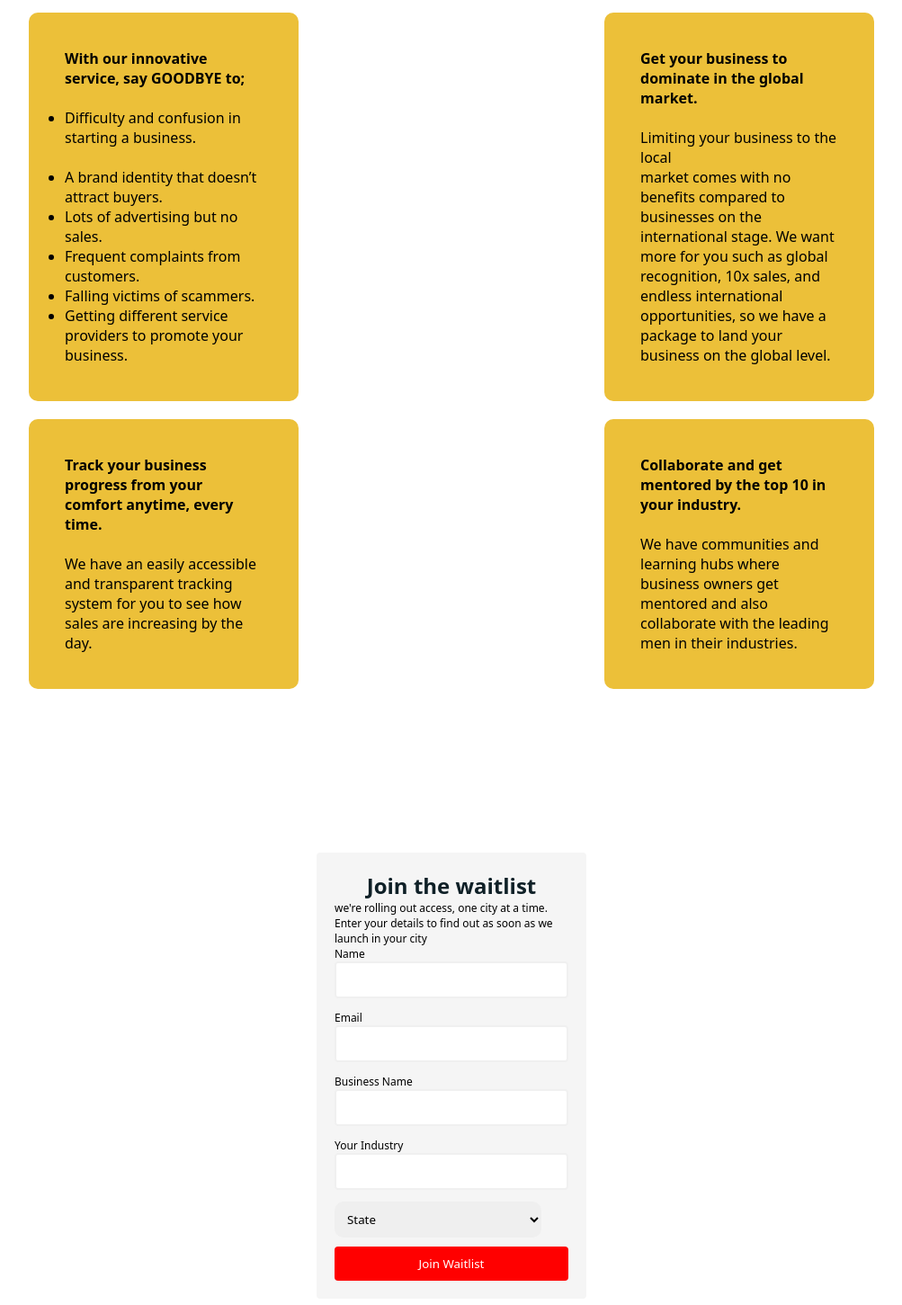
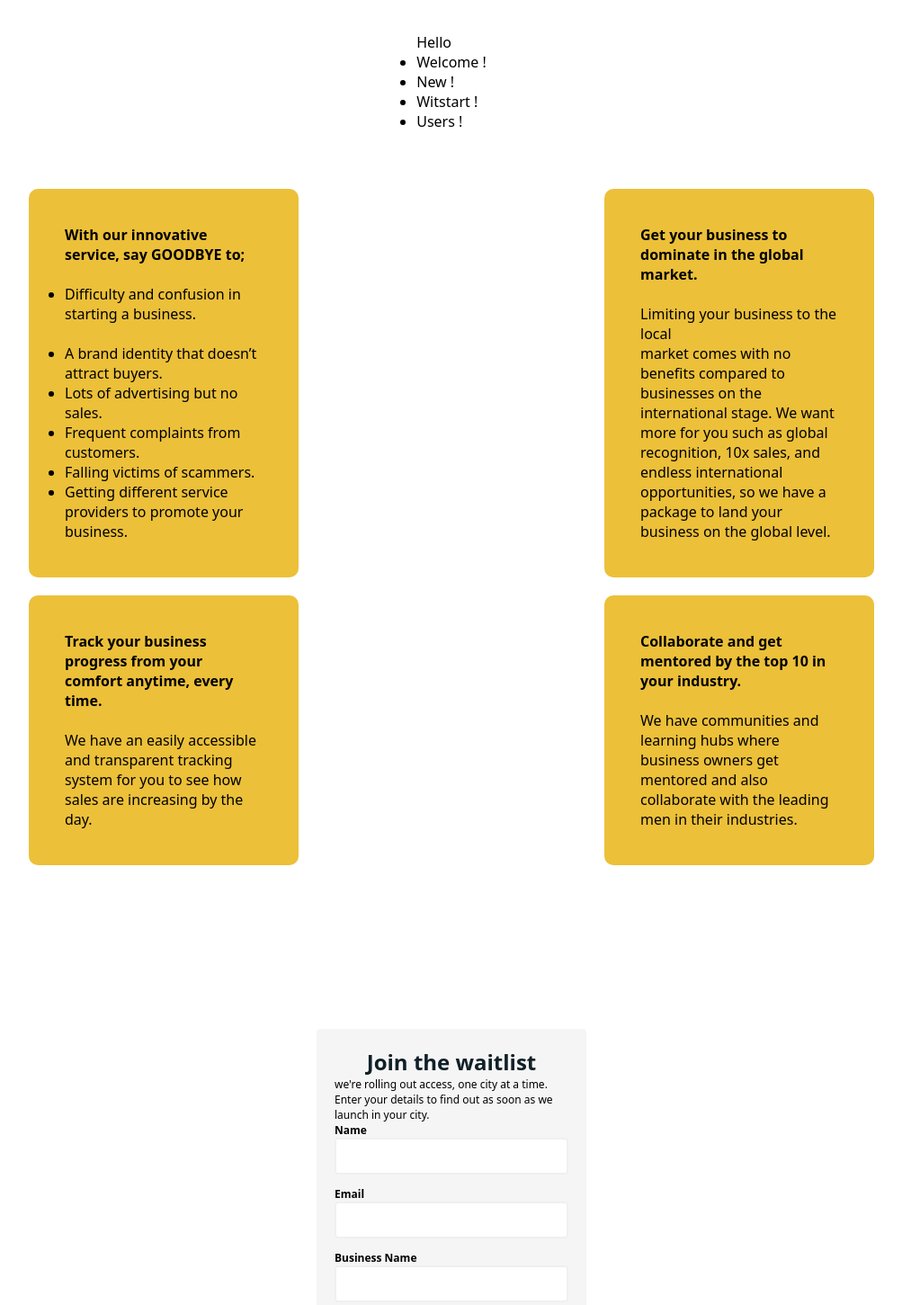
Before and after one commit to ManueltMan/witstart.io, a plain HTML site: page index.html in a window 1280 px wide. Shown: the part 560-2011 px from the top of the page at 90% size, without its empty margins (138-1141 px from the left). Drawn offline with Linux system fonts and the light colour scheme.

Commit message:
Add files via upload

```diff
--- a/index.html
+++ b/index.html
@@ -8,6 +8,7 @@
     <link rel="preconnect" href="https://fonts.gstatic.com" crossorigin>
     <link href="https://fonts.googleapis.com/css2?family=Poppins:wght@400;700&display=swap" rel="stylesheet">
     <link rel="stylesheet" href="./style.css">
+    <link href="https://fonts.googleapis.com/css?family=Lato" rel="stylesheet">
     <script defer src="./index.js"></script>
 </head>
 <body>
@@ -39,76 +40,24 @@
         </div>
         <br>
     </div>
+    <br><br>
+    <div class="container4 flex-around wrap">
+        <div class="content">
+            <div class="content__container">
+                <p class="content__container__text">
+                    Hello
+                </p>
 
-    <!-- <div class="container4 flex-around wrap">
-        <marquee behavior="" direction="">
-           <h5><span style="width: 155px; padding: 20px; background: rgb(161, 221, 161); border-radius: 20px;" >fruit</span>  <span style="width: 155px; padding: 10px; background: rgb(161, 221, 161); border-radius: 20px;" >peak</span> <span style="width: 155px; padding: 20px; background: rgb(161, 221, 161); border-radius: 20px;" >ball</span> <span style="width: 155px; padding: 20px; background: rgb(161, 221, 161); border-radius: 20px;" >drink</span> <span style="width: 155px; padding: 20px; background: rgb(161, 221, 161); border-radius: 20px;" >drink</span> <span style="width: 155px; padding: 20px; background: rgb(161, 221, 161); border-radius: 20px;" >drink</span> <span style="width: 155px; padding: 20px; background: rgb(161, 221, 161); border-radius: 20px;" >drink</span> <span style="width: 155px; padding: 20px; background: rgb(161, 221, 161); border-radius: 20px;" >drink</span> <span style="width: 155px; padding: 20px; background: rgb(161, 221, 161); border-radius: 20px;" >drink</span> <span style="width: 155px; padding: 20px; background: rgb(161, 221, 161); border-radius: 20px;" >drink</span> <span style="width: 155px; padding: 20px; background: rgb(161, 221, 161); border-radius: 20px;" >drink</span></h5>
-        </marquee>
-        <br>
-
-
-
-
-                <!-- <br>
-                <div style="width: 155px; padding: 10px; background: rgb(161, 221, 161); border-radius: 10px;" class="box">
-                    <p>Snacks</p>
-                </div>
-            <br>
-                <div style="width: 155px; padding: 10px; background: rgb(161, 221, 161); border-radius: 10px;" class="box">
-                    <p>Baby item</p>
-                </div>
-            <br>
-                <div style="width: 155px; padding: 10px; background: rgb(161, 221, 161); border-radius: 10px;" class="box">
-                    <p>Tubers</p>
-                </div>
-            <br>
-                <div style="width: 155px; padding: 10px; background: rgb(161, 221, 161); border-radius: 10px;" class="box">
-                    <p>Cleaning supplies</p>
-                </div>
-            <br>
-                <div style="width: 155px; padding: 10px; background: rgb(161, 221, 161); border-radius: 10px;" class="box">
-                    <p>Soft drinks</p>
-                </div>
-            <br>
-                <div style="width: 155px; padding: 10px; background: rgb(161, 221, 161); border-radius: 10px;" class="box">
-                    <p>oil</p>
-                </div>
-            <br>
-                <div style="width: 155px; padding: 10px; background: rgb(161, 221, 161); border-radius: 10px;" class="box">
-                    <p>Grains</p>
-                </div>
-            <br>
-                <div style="width: 155px; padding: 10px; background: rgb(161, 221, 161); border-radius: 10px;" class="box">
-                    <p>Bread & baked goods</p>
-                </div>
-            <br>
-                <div style="width: 155px; padding: 10px; background: rgb(161, 221, 161); border-radius: 10px;" class="box">
-                    <p>Meat, fish & egg</p>
-                </div>
-            <br>
-                <div style="width: 155px; padding: 10px; background: rgb(161, 221, 161); border-radius: 10px;" class="box">
-                    <p>Beverages</p>
-                </div>
-            <br>
-                <div style="width: 155px; padding: 10px; background: rgb(161, 221, 161); border-radius: 10px;" class="box">
-                    <p>Toileteries</p>
-                </div>
-            <br>
-                <div style="width: 155px; padding: 10px; background: rgb(161, 221, 161); border-radius: 10px;" class="box">
-                    <p>Spices</p>
-                </div>
-            <br>
-                <div style="width: 155px; padding: 10px; background: rgb(161, 221, 161); border-radius: 10px;" class="box">
-                    <p>Dairy</p>
-                </div>
-            <br>
-                <div style="width: 155px; padding: 10px; background: rgb(161, 221, 161); border-radius: 10px;" class="box">
-                    <p>and lots more...</p>
-                </div> -->
-
-
-        <!-- </marquee> -->
-    </div> -->
+                <ul class="content__container__list">
+                    <li class="content__container__list__item">Welcome !</li>
+                    <li class="content__container__list__item">New !</li>
+                    <li class="content__container__list__item">Witstart !</li>
+                    <li class="content__container__list__item">Users !</li>
+                </ul>
+            </div>
+        </div>
+    </div>
+    <br><br>
     <div class="general-cont2 flex-around wrap">
         <br>
     <div class="container3">
@@ -249,24 +198,24 @@
         <h1 style="font-weight: bolder;">Join the waitlist</h1>
         <p>we're rolling out access, one city at a time.
             Enter your details to find out as soon
-            as we launch in your city</p>
+            as we launch in your city.</p>
         <div class="input-control">
-            <label for="username">Name</label>
+            <label for="username" style="font-weight: bolder;">Name</label>
             <input id="username" name="Name" type="text" required>
             <div class="error"></div>
         </div>
         <div class="input-control">
-            <label for="email">Email</label>
+            <label for="email" style="font-weight: bolder;">Email</label>
             <input id="email" name="Email" type="text" required>
             <div class="error"></div>
         </div>
         <div class="input-control">
-            <label for="text">Business Name</label>
+            <label for="text" style="font-weight: bolder;">Business Name</label>
             <input id="text"name="Business Name" type="text" required>
             <div class="error"></div>
         </div>
         <div class="input-control">
-            <label for="password">Your Industry</label>
+            <label for="password" style="font-weight: bolder;">Your Industry</label>
             <input id="password2"name="Industry" type="text" required>
             <div class="error"></div>
         </div>
@@ -339,16 +288,16 @@
 
       <div class="down flex-around wrap">
         <div class="img">
-            <a href="#"><img src="images (19).jpeg" width="50px" alt=""></a>
+            <a href="https://www.instagram.com/witstart?igsh=MTZkM283OWc0a2N2OA=="><img src="instagram.png" width="50px" alt=""></a>
         </div>
 
         <div class="mail">
-            <p>Get in touch at <a href="#">witstart@gmail.com</a></p>
+            <p>Get in touch at <a href="#">witstarter@gmail.com</a></p>
         </div>
     </div>
       <br><br>
       <div class="last flex-around wrap">
-        <p>Witstart Tech Ltd. - 874646744</p>
+        <p>Witstart Limited RC - 7313060</p>
       </div>
 </body>
 </html>
```
Also changed, not shown: 1 other file.
